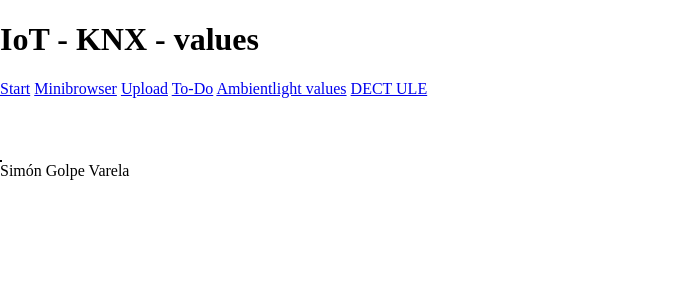
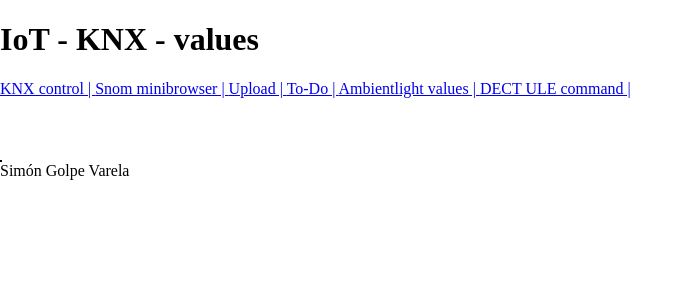
Before and after one commit to Golpe82/snom-baos777, a Django app: page /knx/values/ in a window 1280 px wide. Shown: the top 300 px of the page, without its empty margins (0-693 px from the left). Run offline with Django 3.2, Linux system fonts and the light colour scheme; data that the repository does not hold is empty; parts of the project's set-up code (start-up, migrations or seed data) failed here and were passed over.

```diff
--- a/iot/knx/templates/knx/base.html
+++ b/iot/knx/templates/knx/base.html
@@ -26,12 +26,12 @@
         <h1>{{project}} {% block header %}{% endblock header %}</h1>
     </div>
     <nav id="nav">
-        <a href="{% url 'knx:start' %}">Start</a>
-        <a href="{% url 'knx:minibrowser' %}">Minibrowser</a>
-        <a href="{% url 'knx:upload_file' %}">Upload</a>
-        <a href="{% url 'home' %}">To-Do</a>
-        <a href="{% url 'knx:render_values' %}">Ambientlight values</a>
-        <a href="{% url 'knx:dect_ule' %}">DECT ULE</a>
+        <a href="{% url 'knx:start' %}">KNX control | </a>
+        <a href="{% url 'knx:minibrowser' %}">Snom minibrowser | </a>
+        <a href="{% url 'knx:upload_file' %}">Upload | </a>
+        <a href="{% url 'home' %}">To-Do | </a>
+        <a href="{% url 'knx:render_values' %}">Ambientlight values | </a>
+        <a href="{% url 'knx:dect_ule' %}">DECT ULE command | </a>
     </nav>
     <div id="content">
         {% block content %}
```
